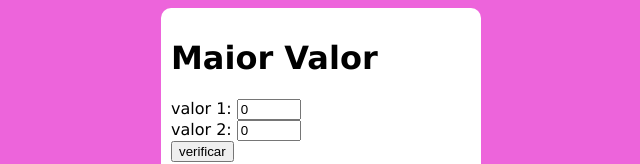
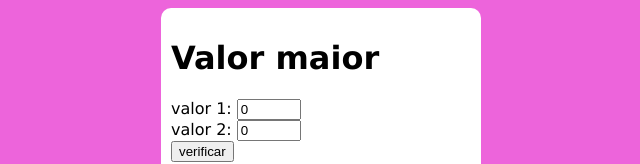
Before and after one commit to mariaeduardalr/1151-marialr, a plain HTML site: page javascript/ex001/index.html in a window 1280 px wide. Shown: the top 164 px of the page, without its empty margins (319-959 px from the left). Drawn offline with Linux system fonts and the light colour scheme.

Commit message:
fiz uma mudança

```diff
--- a/javascript/ex001/index.html
+++ b/javascript/ex001/index.html
@@ -23,7 +23,7 @@
 </head>
 <body>
     <main>
-        <h1>Maior Valor</h1>
+        <h1>Valor maior</h1>
    <form action="salvar.php" method="get" onsubmit="return verifica()">
        <label for="v1">valor 1: </label>
        <input type="number" name="v1" id="v1" min="0" max="100"
```
